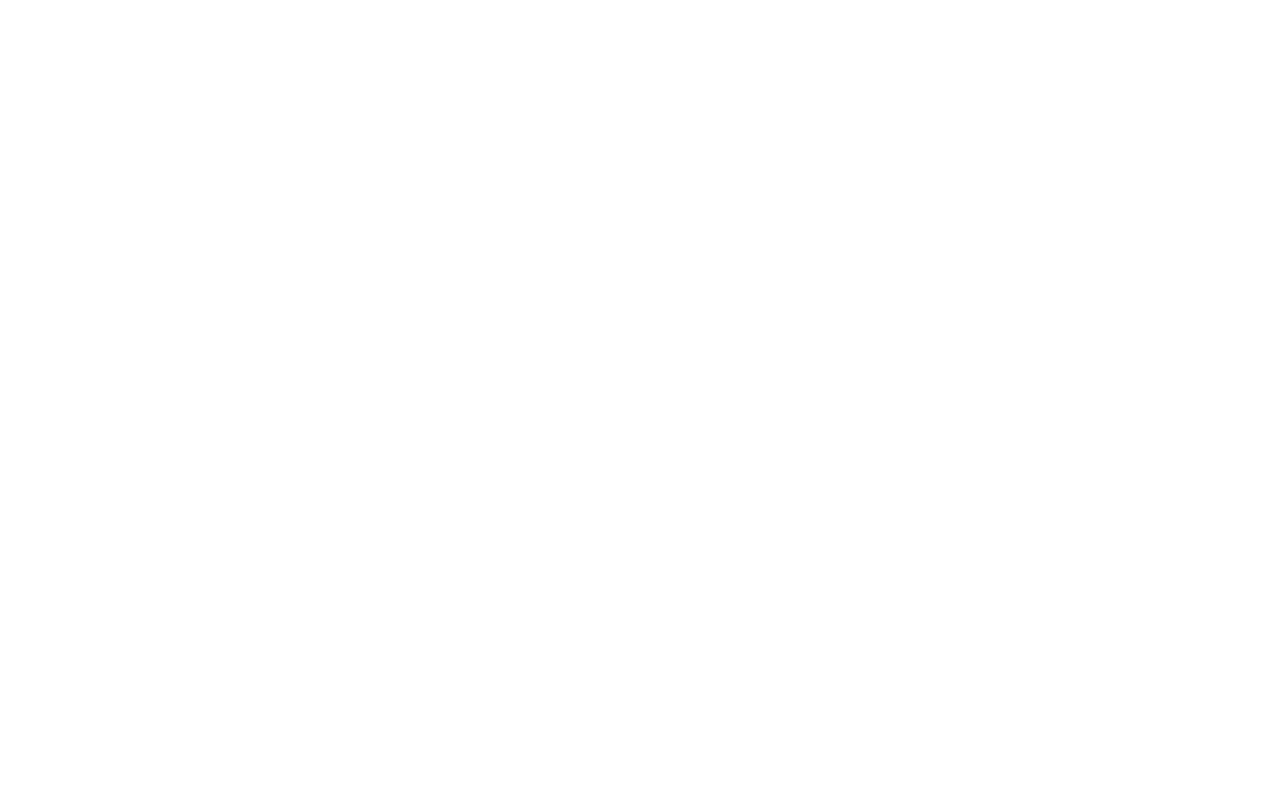
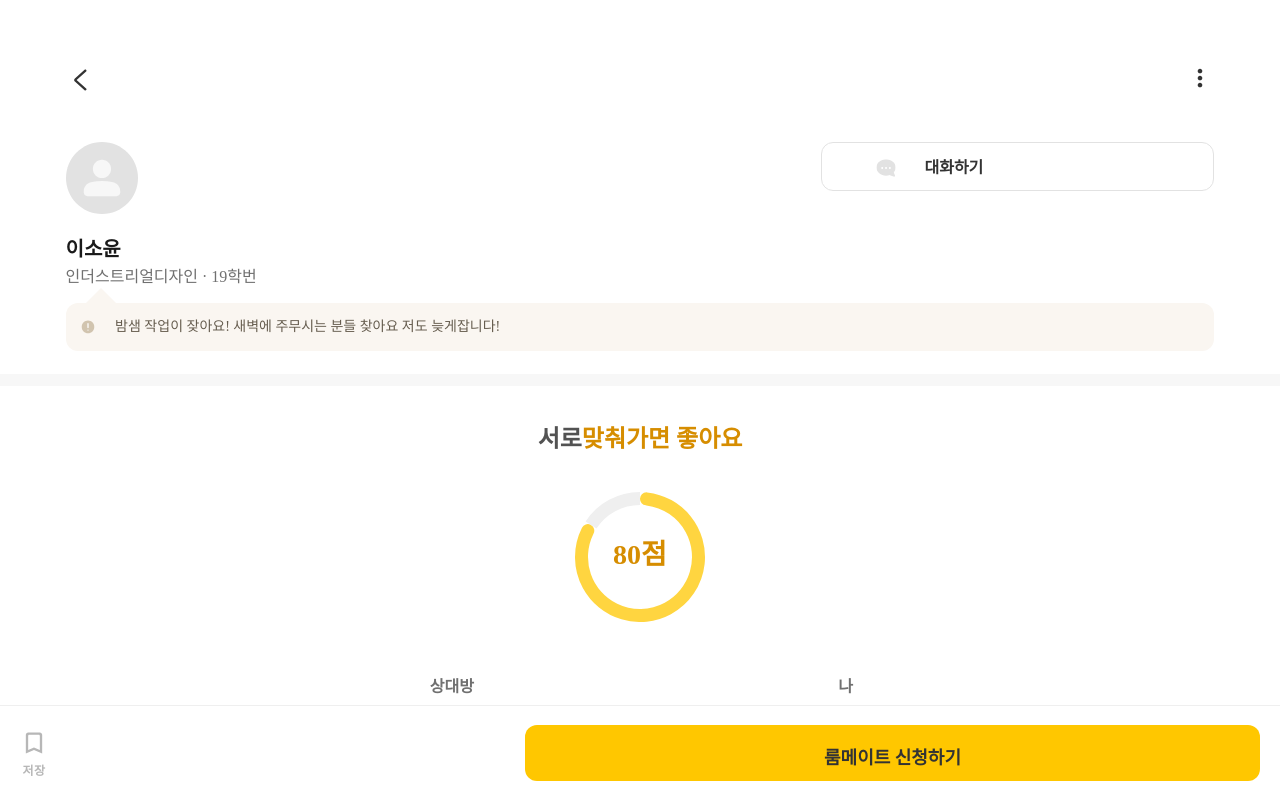
Before and after one commit to G-E-E-K-S/GEEKS-FE, a React (Create React App) app: page /detail/details/1 in a window 1280 px wide. Before the commit this address had no page. Built offline with nearby package versions, Linux system fonts and the light colour scheme; no server answers.

Commit message:
Use Params in detail user

```diff
--- a/src/App.js
+++ b/src/App.js
@@ -35,7 +35,7 @@ function App() {
           <Route path="/faq" element={<FAQ/>} />
           <Route path="/faq/rommate" element={<FaqRommate/>} />
           <Route path="/roommate" element={<FindRoommate/>} />
-          <Route path="/user" element={<User/>} />
+          <Route path="/detail/details/:userId" element={<User/>} />
           <Route path="/applyconfirm" element={<ApplyConfirm/>} />
           <Route path="/chat" element={<Chat/>} />
           <Route path="/chat/chatroom" element={<ChatRoom/>} />
--- a/src/components/Roommate/LifeStyle.js
+++ b/src/components/Roommate/LifeStyle.js
@@ -12,6 +12,11 @@ const SameLifeStyle = styled.div`
   border-radius: 20px;
   background: #edf7fd;
   padding: 0.94vh 4.1vw;
+  color: #707070;
+  font-size: 1rem;
+  font-style: normal;
+  font-weight: 600;
+  line-height: 24px;
   color: #707070;
   font-size: 1rem;
   font-style: normal;
--- a/src/pages/FindRoommate/FindRoommate.js
+++ b/src/pages/FindRoommate/FindRoommate.js
@@ -78,7 +78,7 @@ const FindRoommate = () => {
               major={user.major}
               id={user.studentID}
               score={user.point}
-              onClick={()=>navigate('/user')}/>
+              onClick={()=>navigate('/detail/details/'+user.userId)}/>
           ))}
         </c.SubScreen>
       </c.ScreenComponent>
--- a/src/pages/FindRoommate/User.js
+++ b/src/pages/FindRoommate/User.js
@@ -1,4 +1,6 @@
-import React, { useState } from "react";
+import React, { useState, useEffect } from "react";
+import axios from "axios";
+import { useParams } from "react-router-dom";
 import { Chart } from 'react-chartjs-2';
 import 'chart.js/auto';
 import styled from "styled-components";
@@ -178,6 +180,22 @@ const Me = styled.div``;
 
 const User = () => {
   const [applyRoommate, setApplyRommate] = useState(false);
+  const [otherLifeStyle, setOtherLifeStyle] = useState([]);
+  let { userId } = useParams();
+
+  useEffect(()=>{
+    async function fetchUserData() {
+      try{
+        axios.defaults.withCredentials = true;
+        const res = await axios.get("http://localhost:8080/detail/details?id="+userId);
+        setOtherLifeStyle(res.data);
+        console.log(res.data)
+      }catch(e) {
+        console.log(e);
+      }
+    }
+    fetchUserData();
+  },[]);
   const textCenter = {
     id:'textCenter',
     beforeDatasetsDraw(chart,args,pluginOptions){
@@ -258,7 +276,11 @@ const User = () => {
               <Other>{`상대방`}</Other>
               <Me>{`나`}</Me>
             </OtherAndMeTxt>
-            <LifeStyle lifeStyle={`잠버릇`}/>
+            <LifeStyle
+              lifeStyle={`흡연`}
+              sameLifeStyle={otherLifeStyle[0]?.smoking === otherLifeStyle[1]?.smoking && '흡연자에요' }/>
+
+
           </TopProfile>
         </c.SubScreen>
       </c.ScreenComponent>
```
